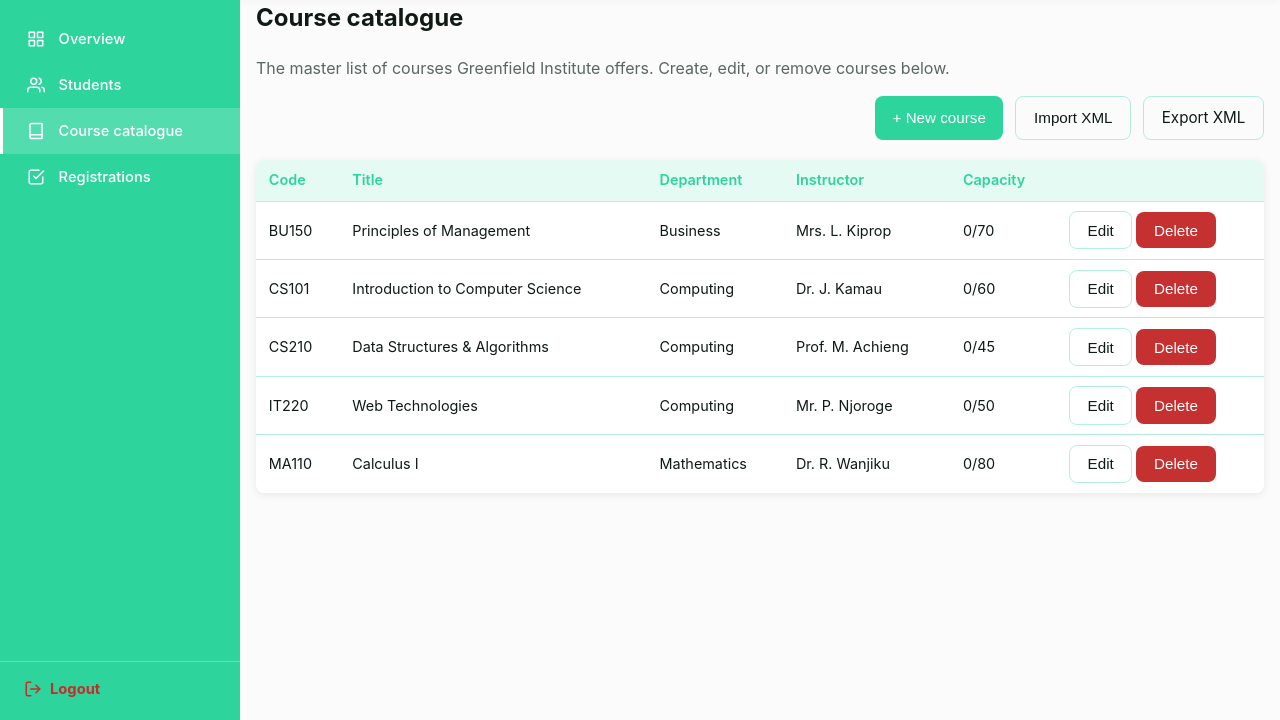
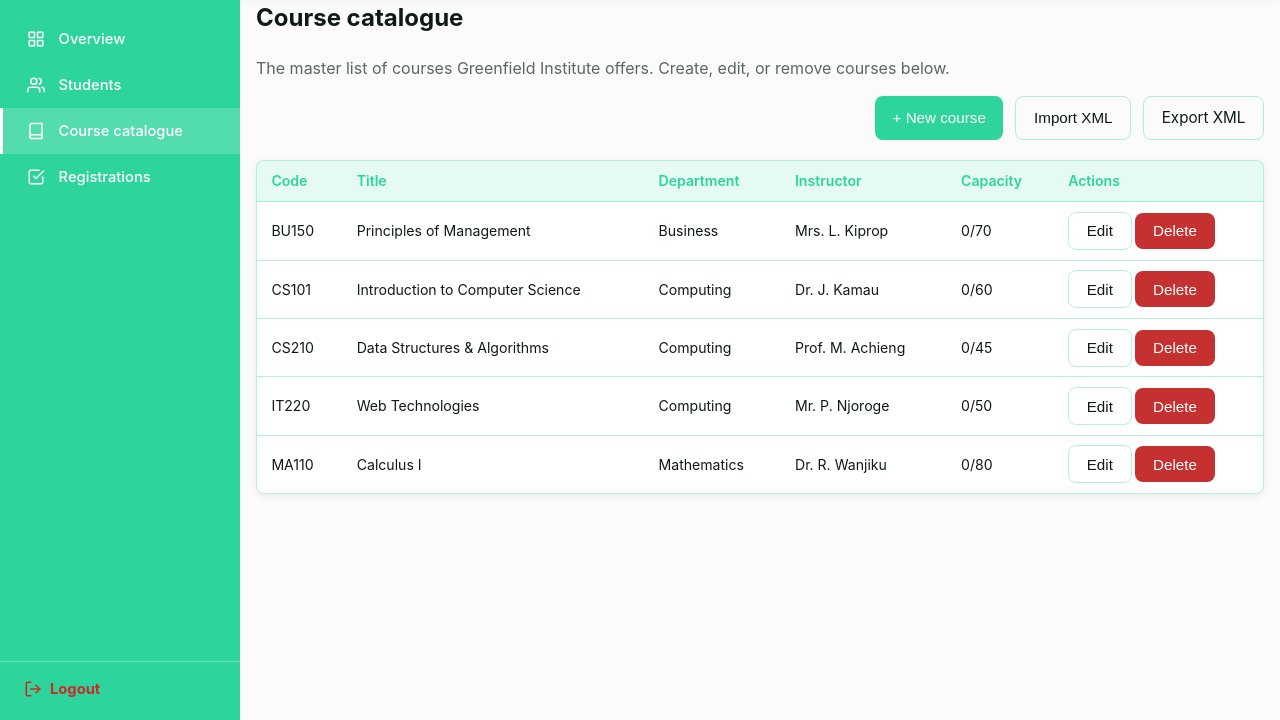
Before and after one commit to Winney360/GreenField_Institute, a PHP site: page /admin/manage_courses.php in a window 1280 px wide. Shown: the part 80-800 px from the top of the page. Run offline with PHP 8.4, Linux system fonts and the light colour scheme; a user stored in the database is signed in; data comes from the database, SQL or seed files in the repository; data that the repository does not hold is empty.

Commit message:
feat: Enhance course table structure with improved styling and action column

```diff
--- a/admin/manage_courses.php
+++ b/admin/manage_courses.php
@@ -59,15 +59,17 @@ require_admin();
 
         <div id="msg"></div>
 
-        <table>
+        <div class="course-list">
+            <table class="course-table">
                 <thead>
                     <tr>
                         <th>Code</th><th>Title</th><th>Department</th>
-                    <th>Instructor</th><th>Capacity</th><th></th>
+                        <th>Instructor</th><th>Capacity</th><th>Actions</th>
                     </tr>
                 </thead>
                 <tbody id="rows"></tbody>
             </table>
+        </div>
       </div>
     </main>
 
```
Lines whose indentation alone changed are shown as unchanged.
